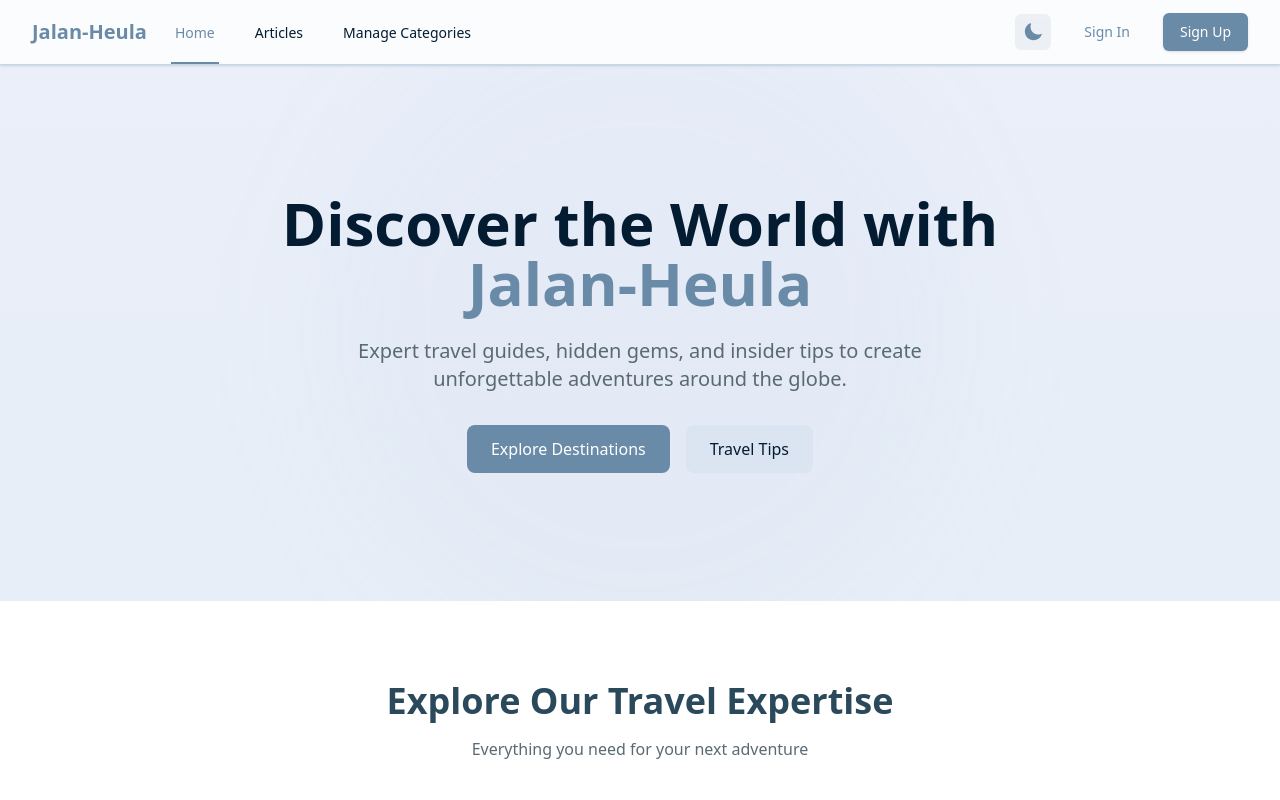
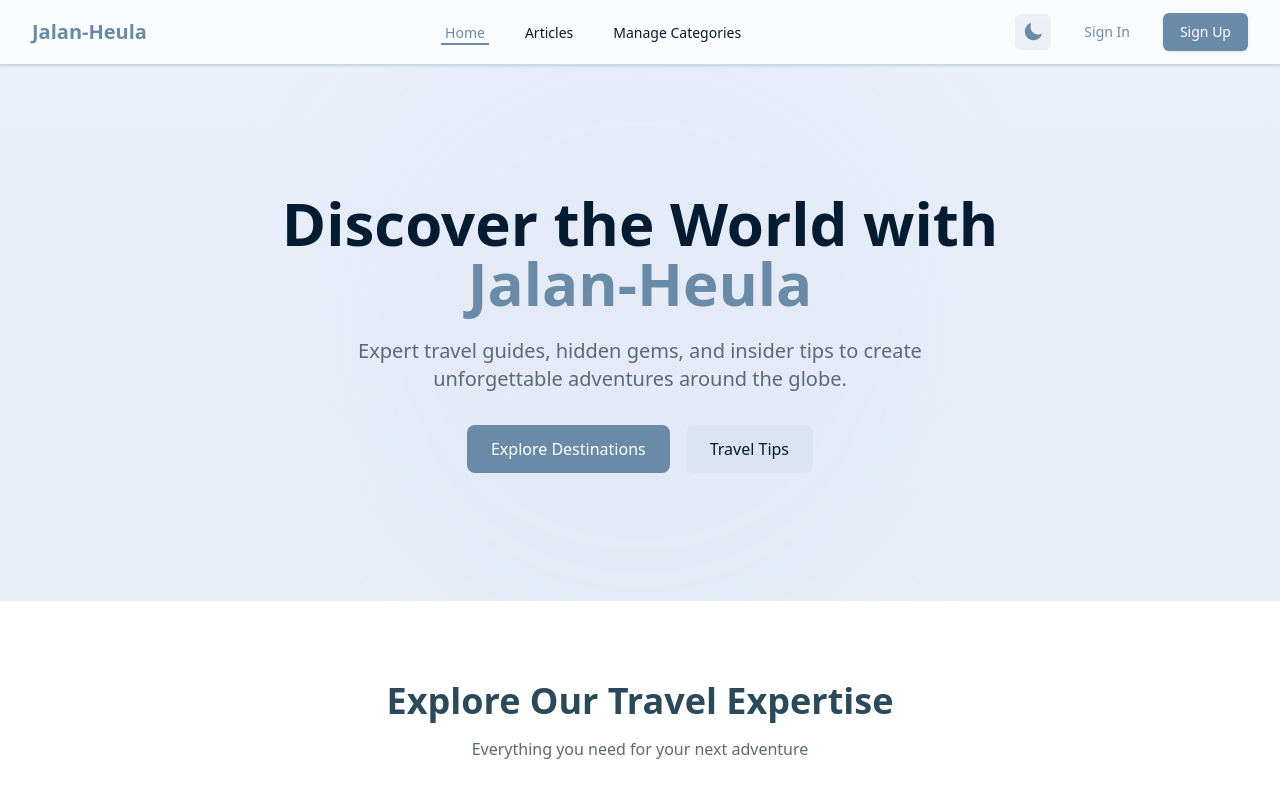
Before and after one commit to maskrio/jalan-heula-fe, a Next.js app: page / in a window 1280 px wide. Shown: the top 800 px of the page. Built offline with nearby package versions, Linux system fonts and the light colour scheme.

Commit message:
fix navbar in mobile

```diff
--- a/src/components/Navbar.tsx
+++ b/src/components/Navbar.tsx
@@ -37,8 +37,8 @@ export default function Navbar() {
 	return (
 		<nav className="sticky top-0 z-50 bg-card/80 backdrop-blur-sm border-b border-border shadow-sm">
 			<div className="max-w-7xl mx-auto px-4 sm:px-6 lg:px-8">
-				<div className="flex justify-between h-16">
-					<div className="flex">
+				<div className="flex justify-between items-center h-16">
+					{/* Logo - visible on all screen sizes */}
 					<div className="flex-shrink-0 flex items-center">
 						<Link
 							href="/"
@@ -46,9 +46,10 @@ export default function Navbar() {
 						>
 							Jalan-Heula
 						</Link>
-						</div>{" "}
-						<div className="hidden sm:ml-6 sm:flex sm:space-x-8">
-							{" "}
+					</div>
+
+					{/* Desktop navigation links */}
+					<div className="hidden sm:flex sm:items-center sm:ml-6 sm:space-x-8">
 						<Link
 							href="/"
 							className={`inline-flex items-center px-1 pt-1 border-b-2 text-sm font-medium ${
@@ -80,8 +81,9 @@ export default function Navbar() {
 							Manage Categories
 						</Link>
 					</div>
-					</div>
-					<div className="hidden sm:ml-6 sm:flex sm:items-center sm:space-x-4">
+
+					{/* Desktop right side controls */}
+					<div className="hidden sm:flex sm:items-center sm:space-x-4">
 						{mounted && (
 							<button
 								onClick={() =>
@@ -181,7 +183,6 @@ export default function Navbar() {
 							</>
 						)}
 					</div>
-				</div>
 
 					{/* Mobile menu button */}
 					<div className="flex items-center sm:hidden">
@@ -227,9 +228,10 @@ export default function Navbar() {
 						</button>
 					</div>
 				</div>
-			{/* Mobile menu, show/hide based on menu state */}{" "}
+			</div>
+
+			{/* Mobile menu, show/hide based on menu state */}
 			<div className={isMenuOpen ? "block sm:hidden" : "hidden"}>
-				{" "}
 				<div className="pt-2 pb-3 space-y-1">
 					<Link
 						href="/"
```
Lines whose indentation alone changed are shown as unchanged.
